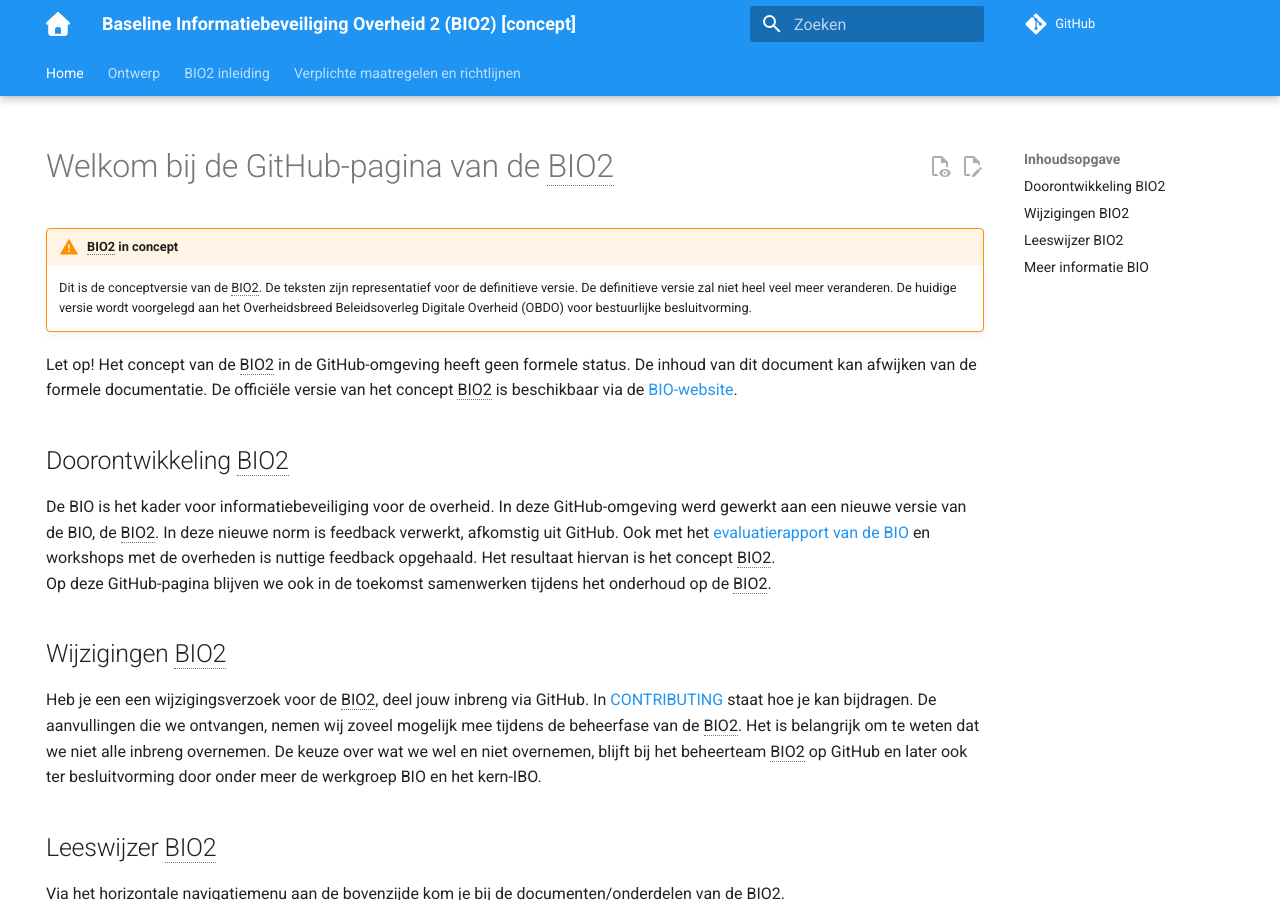
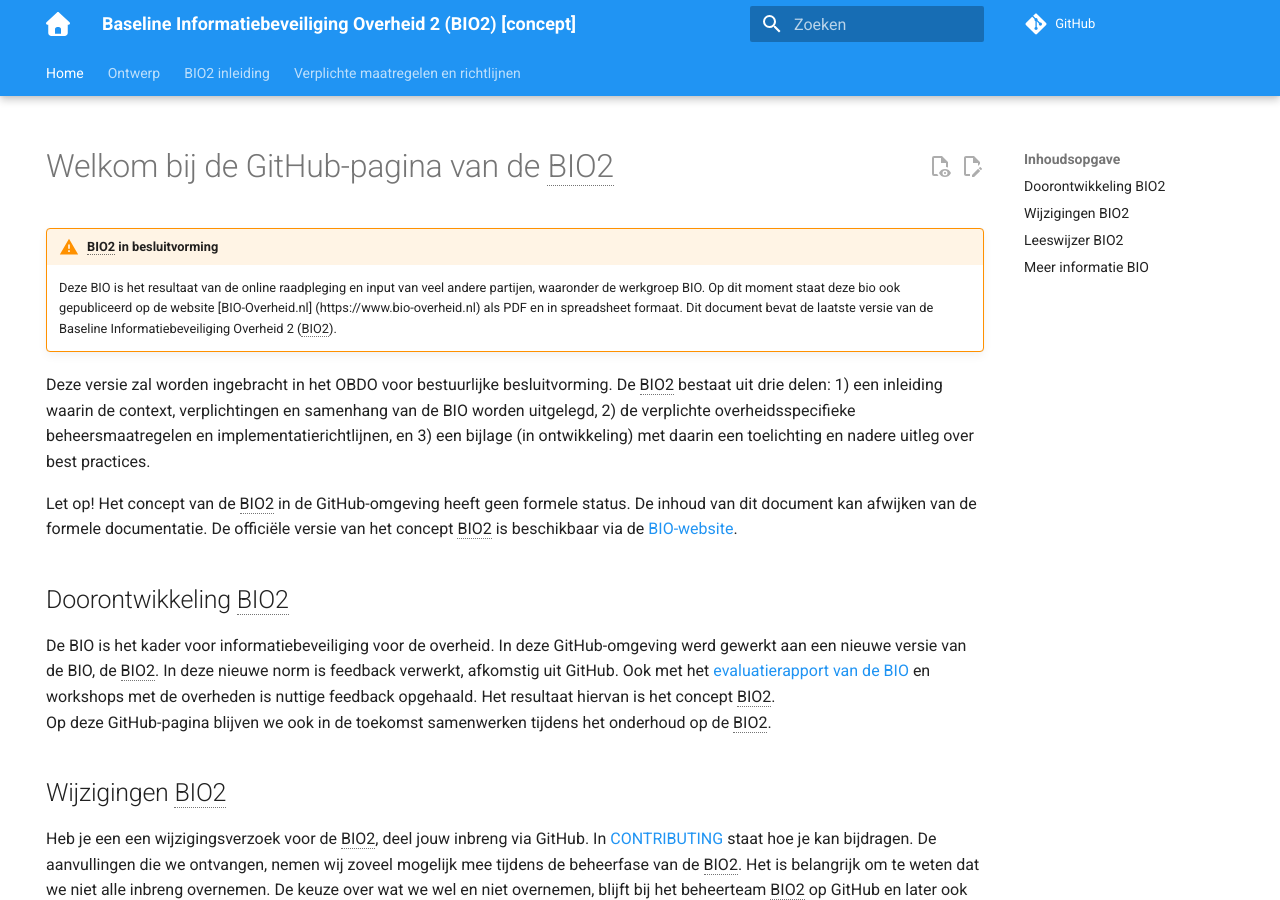
Before and after one commit to MinBZK/Baseline-Informatiebeveiliging-Overheid, an MkDocs documentation site: the page built from docs/index.md, in a window 1280 px wide and 900 px high. Built offline with MkDocs 1.6.1 and Material for MkDocs 9.7.7, drawn with Linux system fonts in a browser that asks for light colours; comment, search, counter and statistics services are not loaded.

Commit message:
Update index.md
inleidende tekst aangepast

```diff
--- a/docs/index.md
+++ b/docs/index.md
@@ -7,8 +7,11 @@ hide:
 
 #  Welkom bij de GitHub-pagina van de BIO2
 
-!!! warning "BIO2 in concept"
-    Dit is de conceptversie van de BIO2. De teksten zijn representatief voor de definitieve versie. De definitieve versie zal niet heel veel meer veranderen. De huidige versie wordt voorgelegd aan het Overheidsbreed Beleidsoverleg Digitale Overheid (OBDO) voor bestuurlijke besluitvorming.
+!!! warning "BIO2 in besluitvorming"
+	Deze BIO is het resultaat van de online raadpleging en input van veel andere partijen, waaronder de werkgroep BIO. Op dit moment staat deze bio ook gepubliceerd op de website [BIO-Overheid.nl] (https://www.bio-overheid.nl) als PDF en in spreadsheet formaat. Dit document bevat de laatste versie van de Baseline Informatiebeveiliging Overheid 2 (BIO2).
+
+Deze versie zal worden ingebracht in het OBDO voor bestuurlijke besluitvorming. De BIO2 bestaat uit drie delen: 1) een inleiding waarin de context, verplichtingen en samenhang van de BIO worden uitgelegd, 2) de verplichte overheidsspecifieke beheersmaatregelen en implementatierichtlijnen, en 3) een bijlage (in ontwikkeling) met daarin een toelichting en nadere uitleg over best practices.
+
 Let op! Het concept van de BIO2 in de GitHub-omgeving heeft geen formele status. De inhoud van dit document kan afwijken van de formele documentatie. De officiële versie van het concept BIO2 is beschikbaar via de [BIO-website](https://www.bio-overheid.nl/category/producten/bio).
 
 ## Doorontwikkeling BIO2
```
